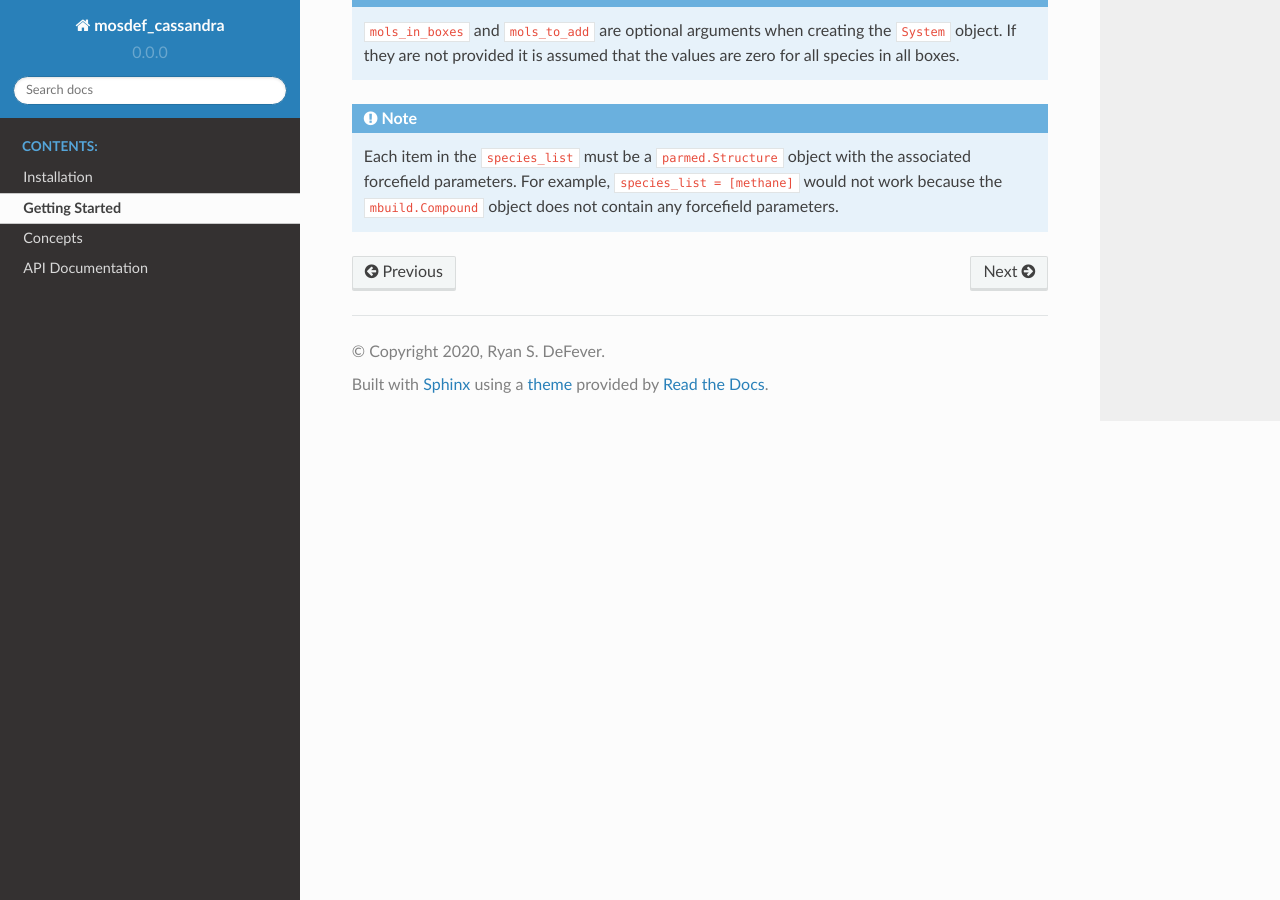
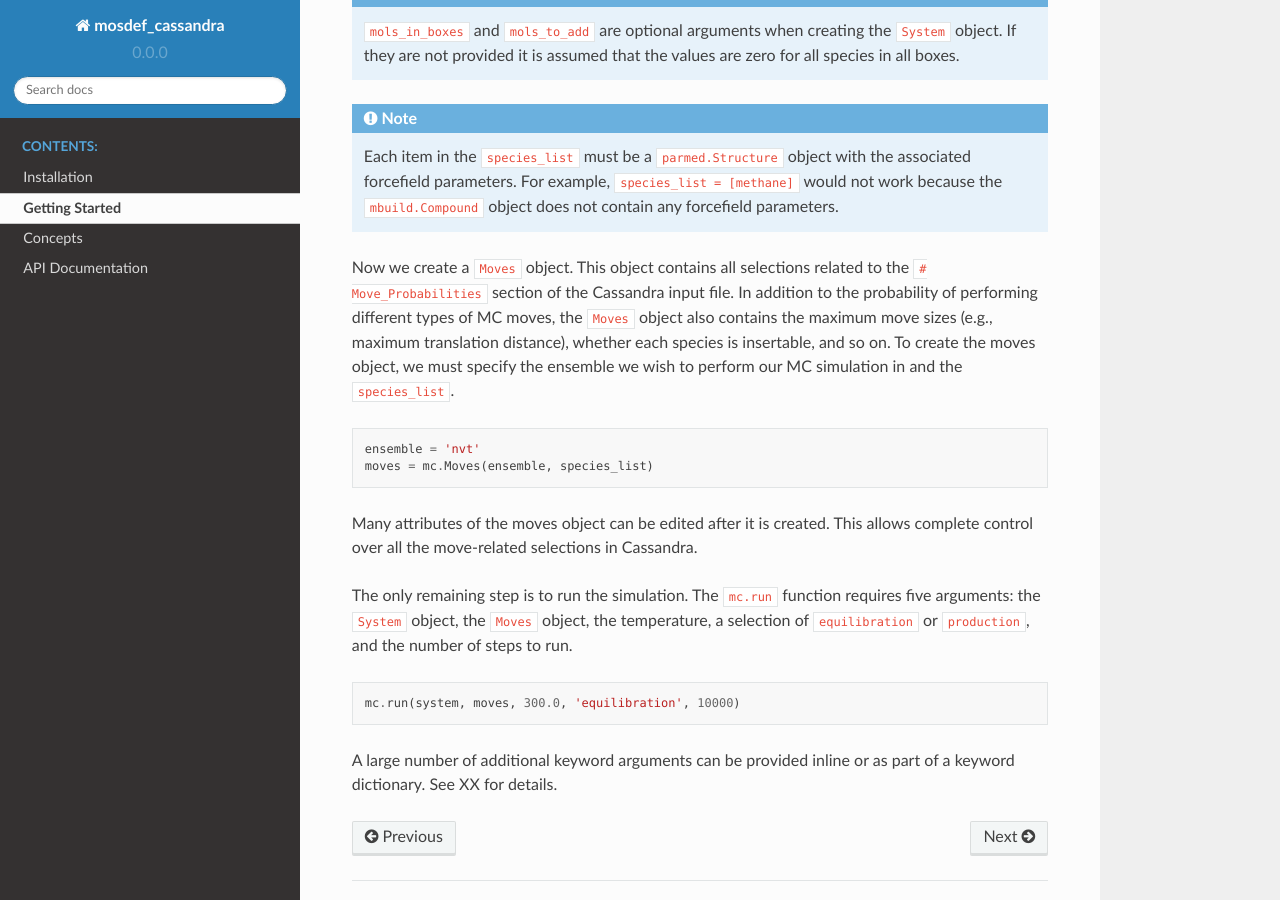
Before and after one commit to MaginnGroup/mosdef_cassandra, a Sphinx documentation site: the page built from docs/getting_started.rst, in a window 1280 px wide and 900 px high, scrolled down 1762 px. Built offline with Sphinx 7.4.7 and the Read the Docs theme 2.0.0, drawn with Linux system fonts in a browser that asks for light colours; the version number is read from the project's files by our own code.

Commit message:
Complete getting started draft

```diff
--- a/docs/getting_started.rst
+++ b/docs/getting_started.rst
@@ -97,3 +97,31 @@ We now combine the four components created above into a single
     the associated forcefield parameters. For example, ``species_list =
     [methane]`` would not work because the ``mbuild.Compound`` object does not
     contain any forcefield parameters.
+
+
+Now we create a ``Moves`` object. This object contains all selections related to
+the ``# Move_Probabilities`` section of the Cassandra input file. In addition
+to the probability of performing different types of MC moves, the ``Moves``
+object also contains the maximum move sizes (e.g., maximum translation distance),
+whether each species is insertable, and so on. To create the moves object, we
+must specify the ensemble we wish to perform our MC simulation in and the
+``species_list``.
+
+.. code-block:: python
+
+    ensemble = 'nvt'
+    moves = mc.Moves(ensemble, species_list)
+
+Many attributes of the moves object can be edited after it is created. This allows
+complete control over all the move-related selections in Cassandra.
+
+The only remaining step is to run the simulation. The ``mc.run`` function requires
+five arguments: the ``System`` object, the ``Moves`` object, the temperature,
+a selection of ``equilibration`` or ``production``, and the number of steps to run.
+
+.. code-block:: python
+
+    mc.run(system, moves, 300.0, 'equilibration', 10000)
+
+A large number of additional keyword arguments can be provided inline or as part
+of a keyword dictionary. See XX for details.
```
